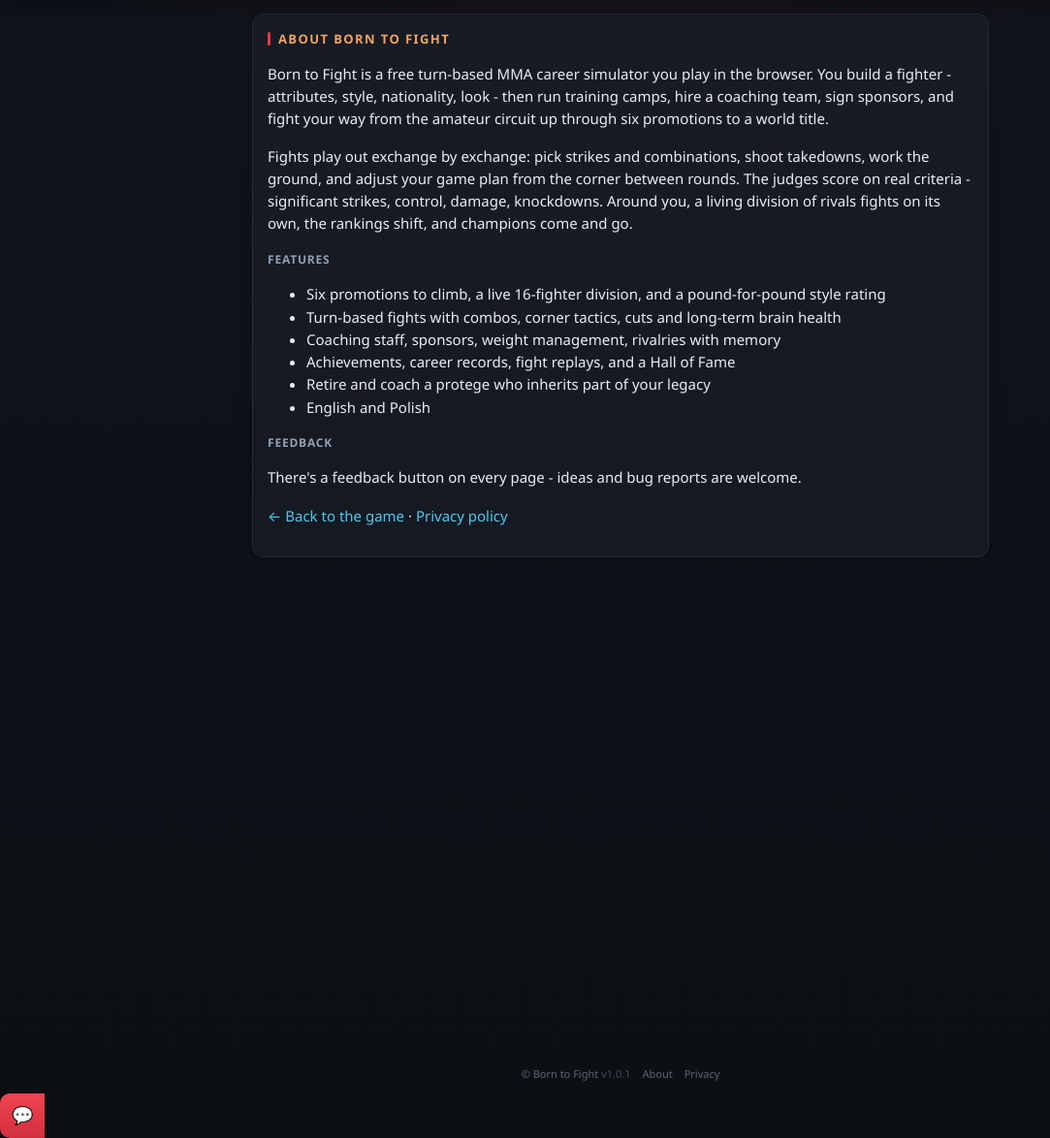
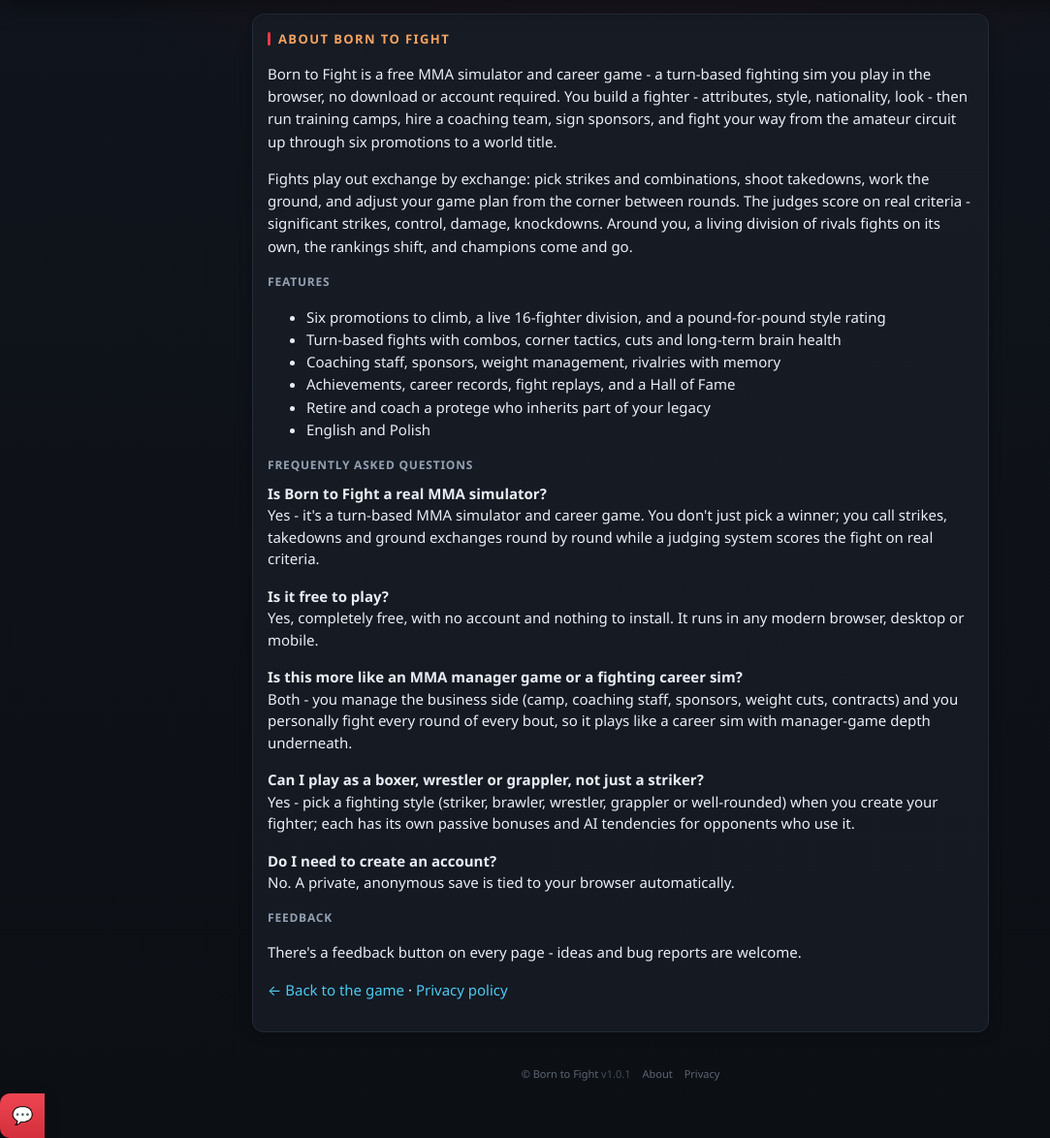
Before and after one commit to GTPetrov/borntofight1, a FastAPI app: page /about in a window 1280 px wide. Shown: the part 66-1240 px from the top of the page at 97% size, without its empty margins (0-1083 px from the left). Run offline with FastAPI, Linux system fonts and the light colour scheme.

Commit message:
On-page SEO: target "MMA simulator" and related search terms
- title/description now say "MMA Simulator & Career Game" explicitly
  (was "MMA career simulator") on the homepage and About
- hero subtitle: "a free MMA simulator you play in your browser"
- About page gets an FAQ section (with FAQPage JSON-LD) answering the
  natural-language questions people actually search - "is this a real
  MMA simulator", "is it free", "manager game or career sim", "can I
  play a wrestler/grappler", "do I need an account"
- VideoGame JSON-LD gets a keywords field (MMA simulator, MMA career
  game, MMA manager game, boxing career simulator, fighting career
  sim, turn-based MMA game)

This is honest on-page optimization for long-tail queries close to
what the game actually is - it does not and cannot guarantee ranking
for competitive generic terms; that still needs backlinks and time.

Suite green (22 passed).

Co-Authored-By: Claude Sonnet 5 <noreply@anthropic.com>

```diff
--- a/static/style.css
+++ b/static/style.css
@@ -56,6 +56,8 @@ header.top nav a:hover { color: var(--text); }
 }
 .panel h2::before { content: ""; width: 3px; height: 14px; background: var(--accent); border-radius: 2px; }
 .panel h3 { margin: 16px 0 8px; font-size: 12px; letter-spacing: .8px; color: var(--muted); text-transform: uppercase; }
+#faq p { margin: 0 0 16px; line-height: 1.5; }
+#faq p b { color: var(--text); }
 
 .grid { display: grid; gap: 14px; }
 .grid.c2 { grid-template-columns: 1fr 1fr; }
--- a/templates/about.html
+++ b/templates/about.html
@@ -1,13 +1,14 @@
 {% extends "base.html" %}
-{% block title %}About Born to Fight — how the MMA career sim works{% endblock %}
-{% block desc %}How Born to Fight works: six MMA promotions, a living 16-fighter division, turn-based fights scored on real criteria, training camps, weight cuts, long-term brain health, rivalries and a Hall of Fame. Free browser game.{% endblock %}
+{% block title %}About Born to Fight — Free MMA Simulator & Career Game{% endblock %}
+{% block desc %}What Born to Fight is: a free MMA simulator and career game - six promotions, a living 16-fighter division, turn-based fights scored on real criteria, training camps, weight cuts, long-term brain health, rivalries and a Hall of Fame. Plays in your browser.{% endblock %}
 {% block body %}
 <div class="panel" style="max-width:760px;margin:0 auto">
   <h2>About Born to Fight</h2>
-  <p>Born to Fight is a free turn-based MMA career simulator you play in the browser.
-  You build a fighter - attributes, style, nationality, look - then run training camps,
-  hire a coaching team, sign sponsors, and fight your way from the amateur circuit up
-  through six promotions to a world title.</p>
+  <p>Born to Fight is a free MMA simulator and career game - a turn-based fighting sim
+  you play in the browser, no download or account required. You build a fighter -
+  attributes, style, nationality, look - then run training camps, hire a coaching team,
+  sign sponsors, and fight your way from the amateur circuit up through six promotions
+  to a world title.</p>
 
   <p>Fights play out exchange by exchange: pick strikes and combinations, shoot takedowns,
   work the ground, and adjust your game plan from the corner between rounds. The judges
@@ -25,10 +26,53 @@
     <li>English and Polish</li>
   </ul>
 
+  <h3>Frequently asked questions</h3>
+  <div id="faq">
+    <p><b>Is Born to Fight a real MMA simulator?</b><br>
+    Yes - it's a turn-based MMA simulator and career game. You don't just pick a winner;
+    you call strikes, takedowns and ground exchanges round by round while a judging
+    system scores the fight on real criteria.</p>
+
+    <p><b>Is it free to play?</b><br>
+    Yes, completely free, with no account and nothing to install. It runs in any modern
+    browser, desktop or mobile.</p>
+
+    <p><b>Is this more like an MMA manager game or a fighting career sim?</b><br>
+    Both - you manage the business side (camp, coaching staff, sponsors, weight cuts,
+    contracts) and you personally fight every round of every bout, so it plays like a
+    career sim with manager-game depth underneath.</p>
+
+    <p><b>Can I play as a boxer, wrestler or grappler, not just a striker?</b><br>
+    Yes - pick a fighting style (striker, brawler, wrestler, grappler or well-rounded)
+    when you create your fighter; each has its own passive bonuses and AI tendencies for
+    opponents who use it.</p>
+
+    <p><b>Do I need to create an account?</b><br>
+    No. A private, anonymous save is tied to your browser automatically.</p>
+  </div>
+
   <h3>Feedback</h3>
   <p>There's a feedback button on every page - ideas and bug reports are welcome.
   {% if contact_email %}You can also reach out at <a href="mailto:{{ contact_email }}">{{ contact_email }}</a>.{% endif %}</p>
 
   <p style="margin-top:16px"><a href="/">&larr; Back to the game</a> &middot; <a href="/privacy">Privacy policy</a></p>
 </div>
+<script type="application/ld+json">
+{
+  "@context": "https://schema.org",
+  "@type": "FAQPage",
+  "mainEntity": [
+    {"@type": "Question", "name": "Is Born to Fight a real MMA simulator?",
+     "acceptedAnswer": {"@type": "Answer", "text": "Yes - it's a turn-based MMA simulator and career game. You call strikes, takedowns and ground exchanges round by round while a judging system scores the fight on real criteria."}},
+    {"@type": "Question", "name": "Is it free to play?",
+     "acceptedAnswer": {"@type": "Answer", "text": "Yes, completely free, with no account and nothing to install. It runs in any modern browser, desktop or mobile."}},
+    {"@type": "Question", "name": "Is this more like an MMA manager game or a fighting career sim?",
+     "acceptedAnswer": {"@type": "Answer", "text": "Both - you manage camp, coaching staff, sponsors, weight cuts and contracts, and you personally fight every round of every bout."}},
+    {"@type": "Question", "name": "Can I play as a boxer, wrestler or grappler, not just a striker?",
+     "acceptedAnswer": {"@type": "Answer", "text": "Yes - pick a fighting style (striker, brawler, wrestler, grappler or well-rounded) with its own passive bonuses."}},
+    {"@type": "Question", "name": "Do I need to create an account?",
+     "acceptedAnswer": {"@type": "Answer", "text": "No. A private, anonymous save is tied to your browser automatically."}}
+  ]
+}
+</script>
 {% endblock %}
--- a/templates/base.html
+++ b/templates/base.html
@@ -4,8 +4,8 @@
   <meta charset="utf-8">
   <meta name="viewport" content="width=device-width, initial-scale=1">
   <meta name="google-site-verification" content="48fnTW2T40POo7GLvEX7Z4nHHrsK3nJv07TgjawIJdc">
-  <title>{% block title %}Born to Fight — free turn-based MMA career simulator{% endblock %}</title>
-  <meta name="description" content="{% block desc %}Build a fighter, run training camp and a coaching team, cut weight, and fight turn-based bouts combo by combo as you climb six MMA promotions from the amateur circuit to a world title. Free, no download, plays in your browser. English and Polish.{% endblock %}">
+  <title>{% block title %}Born to Fight — Free MMA Simulator & Career Game{% endblock %}</title>
+  <meta name="description" content="{% block desc %}Born to Fight is a free MMA simulator and career game you play in your browser - no download, no account. Build a fighter, run training camp and a coaching team, cut weight, and fight turn-based bouts combo by combo as you climb six MMA promotions from the amateur circuit to a world title. English and Polish.{% endblock %}">
   <link rel="canonical" href="{{ canonical }}">
   <link rel="icon" type="image/svg+xml" href="/favicon.svg">
   <link rel="apple-touch-icon" href="/icon.svg">
@@ -32,6 +32,7 @@
     "url": "{{ site_url }}/",
     "description": {{ self.desc() | tojson }},
     "genre": ["Sports", "Simulation", "Management"],
+    "keywords": "MMA simulator, MMA career game, MMA manager game, boxing career simulator, fighting career sim, turn-based MMA game",
     "gamePlatform": "Web browser",
     "applicationCategory": "Game",
     "operatingSystem": "Any",
--- a/templates/index.html
+++ b/templates/index.html
@@ -1,5 +1,4 @@
 {% extends "base.html" %}
-{% block title %}Born to Fight — free turn-based MMA career simulator{% endblock %}
 {% block body %}
 
 {% if legacy %}
@@ -13,7 +12,7 @@
 {% endif %}
 
 <div class="panel hero">
-  <h1>Born to Fight <span class="hero-sub">— turn-based MMA career simulator</span></h1>
+  <h1>Born to Fight <span class="hero-sub">— a free MMA simulator you play in your browser</span></h1>
   <p>{{ t("A career simulator: build a fighter, run camp and a coaching team, cut weight, fight turn-based - combo by combo - and climb a living division of rivals to the top.") }}</p>
   {% if not legacy %}<a class="btn big" href="/create">{{ t("New career") }}</a>{% endif %}
 </div>
```
